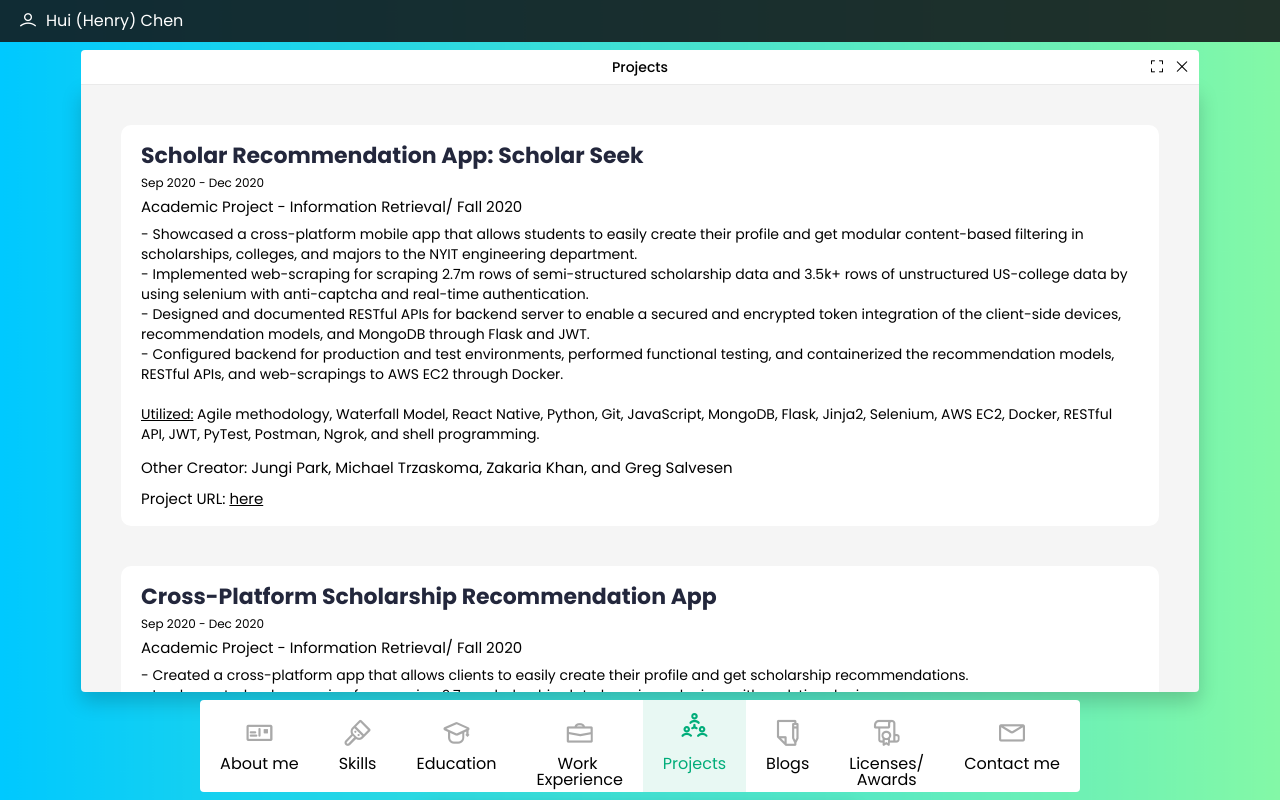
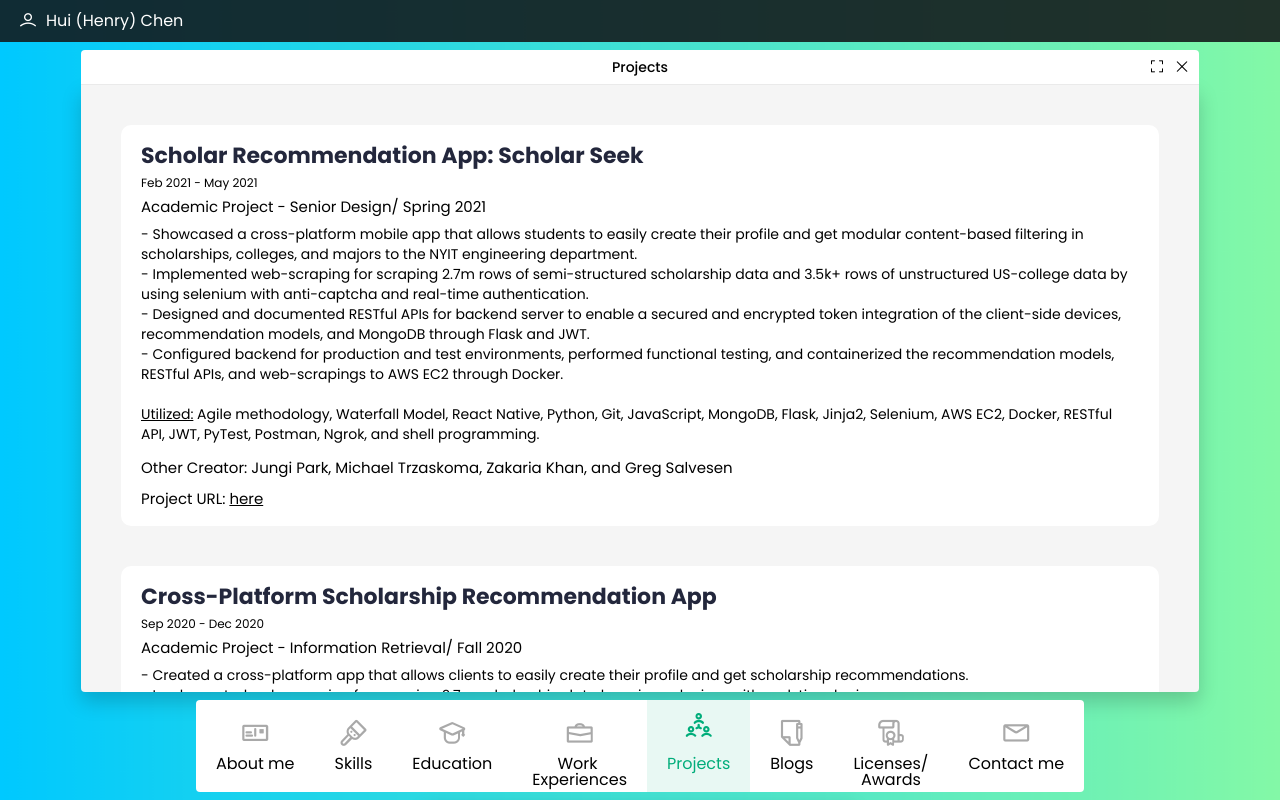
Before and after one commit to 879099766/879099766.github.io, a plain HTML site: page index.html in a window 1280 px wide. Both pictures are taken after a click on the link "Projects". Drawn offline with Linux system fonts and the light colour scheme.

Commit message:
general fix

```diff
--- a/index.html
+++ b/index.html
@@ -276,7 +276,7 @@
 			<!-- experience -->
 			<div class="window" id="blog">
 				<div class="window-header">
-					<div class="window-title">Work Experience</div>
+					<div class="window-title">Work Experiences</div>
 					<div class="clearfix float-right window-header-btns">
 						<div class="float-left pointer window-header-btn window-expand-btn">
 							<i class="lni lni-frame-expand"></i>
@@ -379,8 +379,8 @@
 					<div class="window-content">
 						<div class="experience">
 							<div class="exp-name">Scholar Recommendation App: Scholar Seek</div>
-							<div class="exp-duration">Sep 2020 - Dec 2020</div>
-							<div class="exp-company">Academic Project - Information Retrieval/ Fall 2020</div>
+							<div class="exp-duration">Feb 2021 - May 2021</div>
+							<div class="exp-company">Academic Project - Senior Design/ Spring 2021</div>
 							<div class="exp-jd">
 								<ul>
 									<li>- Showcased a cross-platform mobile app that allows students to easily create their profile and get modular
@@ -711,7 +711,7 @@
 							</a>
 							<a class="col" href="#blog">
 								<i class="lni lni-briefcase"></i>
-								<span>Work <br>Experience</span>
+								<span>Work <br>Experiences</span>
 							</a>
 							<a class="col" href="#projects">
 								<i class="lni lni-network"></i>
```
